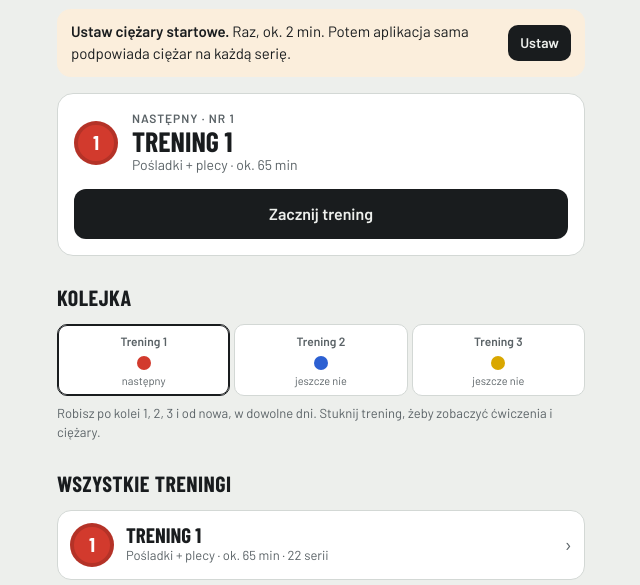
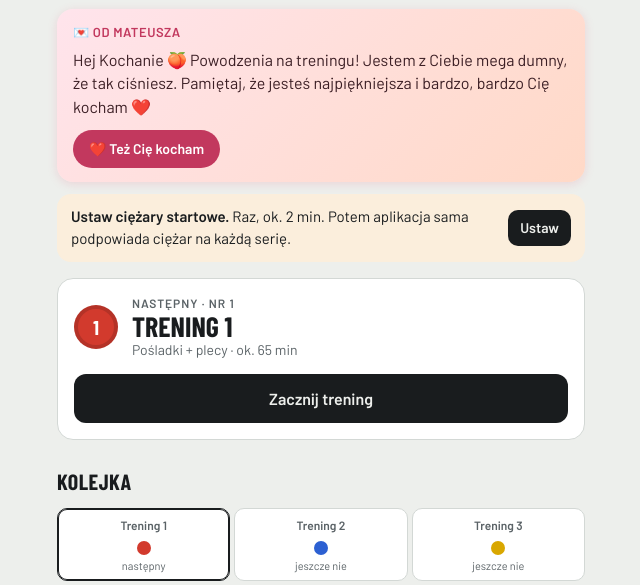
Before and after one commit to wisniowiecki777420/forma-zycia, a plain HTML site: page sandra/index.html in a window 1280 px wide. Shown: the part 101-686 px from the top of the page, without its empty margins (319-959 px from the left). Drawn offline with nearby package versions, Linux system fonts and the light colour scheme.

Commit message:
Forma Sandry: słodka notatka od Mateusza 💌
Co-Authored-By: Claude Opus 5.5 <noreply@anthropic.com>
Claude-Session: https://claude.ai/code/session_015H7nS6yAXVoWzbsqSTJGYe

```diff
--- a/sandra/index.html
+++ b/sandra/index.html
@@ -68,6 +68,10 @@ h2{font-family:var(--display);font-weight:700;font-size:22px;text-transform:uppe
 .btn.ghost{background:var(--sunk);color:var(--ink)}
 .btn.full{width:100%}
 .btn.small{padding:8px 12px;font-size:14px;border-radius:10px}
+.love{background:linear-gradient(135deg,#FFE4EC,#FFD9C7);color:#3B1E24;border-radius:16px;padding:14px 16px;margin-top:12px;box-shadow:0 2px 10px rgba(230,90,120,.18)}
+.love .lh{font-weight:700;font-size:13px;letter-spacing:.04em;text-transform:uppercase;color:#C2385E;margin-bottom:6px}
+.love p{margin:0 0 12px;font-size:16px;line-height:1.45}
+.love button{background:#C2385E;color:#fff;border:0;border-radius:999px;padding:9px 16px;font:inherit;font-weight:600;font-size:14px}
 .banner{display:flex;gap:12px;align-items:center;background:var(--warnbg);border-radius:14px;padding:12px 14px;margin-top:12px}
 .banner p{margin:0;flex:1;font-size:15px}
 
@@ -272,6 +276,10 @@ const TYPES=[["bb","Sztanga"],["db","Hantle"],["mc","Maszyna / wyciąg / Smith"]
 const WEEK=[{d:"Pn",w:"A"},{d:"Wt",w:"B"},{d:"Śr"},{d:"Cz",w:"C"},{d:"Pt"},{d:"So",w:"D"},{d:"Nd"}];
 const WEEKLBL=["Góra A","Dół A","wolne","Góra B","wolne","Dół B / sport","sport / Dół B"];
 const WARM=["Bieżnia 5 min, spokojnie","Mostki biodrowe bez ciężaru, 15 razy","1 lekka seria pierwszego ćwiczenia"];
+/* Słodkie notatki od Mateusza: nowa notatka = nowe id */
+const LOVE={id:"n1",text:"Hej Kochanie 🍑 Powodzenia na treningu! Jestem z Ciebie mega dumny, że tak ciśniesz. Pamiętaj, że jesteś najpiękniejsza i bardzo, bardzo Cię kocham ❤️"};
+const loveSeen=()=>{try{return localStorage.getItem("fzs_love_"+LOVE.id)==="1"}catch(e){return false}};
+const loveHTML=()=>LOVE&&!loveSeen()?`<div class="love" role="note"><div class="lh">💌 Od Mateusza</div><p>${esc(LOVE.text)}</p><button data-act="loveok">❤️ Też Cię kocham</button></div>`:"";
 const SPORTS=["Spacer","Bieganie","Basen","Rower","Inne"];
 const KGLBL={bb:"kg",db:"kg/szt.",mc:"kg",bw:"+kg",kb:"kg"};
 const KGHINT={bb:"cały ciężar ze sztangą",db:"jedna hantla",mc:"ciężar na stosie / Smithie",bw:"dociążenie, 0 = sama masa ciała",kb:"kettlebell"};
@@ -436,7 +444,7 @@ function viewPlan(){
   const ago=t=>{const d=Math.floor((Date.now()-t)/864e5);return d<=0?"dziś":d===1?"wczoraj":d+" dni temu"};
   const setup=needsSetup()?`<div class="banner"><p><b>${gymDone().length?"Uzupełnij ciężary dla nowych ćwiczeń.":"Ustaw ciężary startowe."}</b> Raz, ok. 2 min. Potem aplikacja sama podpowiada ciężar na każdą serię.</p><button class="btn small" data-act="gosetup">Ustaw</button></div>`:"";
   const last=g[g.length-1];
-  return `${setup}<section class="hero" style="--day:var(--${p.color})">
+  return `${loveHTML()}${setup}<section class="hero" style="--day:var(--${p.color})">
     <div class="hero-row">${plateHTML(w)}<div style="min-width:0"><div class="lbl">${title}</div><h3>${p.name}</h3><div class="small muted">${p.sub} · ${p.time}</div></div></div>
     <button class="btn full" data-act="${active?"resume":"start"}" data-w="${w}">${active?"Wróć do treningu":"Zacznij trening"}</button>
     ${last&&!active?`<div class="small muted">Ostatni: ${PLAN[last.wid].name}, ${ago(last.start)}. Łącznie ${g.length} ${g.length===1?"trening":g.length%10>=2&&g.length%10<=4&&(g.length%100<10||g.length%100>=20)?"treningi":"treningów"}.</div>`:""}</section>
@@ -581,6 +589,7 @@ function viewWorkout(){
   return `<div style="--day:var(--${p.color})">
   <div class="wohead">${plateHTML(s.wid)}<div class="t"><strong>${p.name}</strong><div class="small muted">Inaczej? Popraw i ✓</div><div class="prog"><i id="progBar"></i></div></div>
     <button class="btn small" data-act="finish">Zakończ</button></div>
+  ${loveHTML()}
   <details class="warm" ${s.warm.every(Boolean)?"":"open"}><summary><span>Rozgrzewka · 6 min</span><span class="muted num" id="warmCnt">${s.warm.filter(Boolean).length}/${WARM.length}</span></summary>
     ${WARM.map((w,i)=>`<label class="chk"><input type="checkbox" id="warm-${i}" data-warm="${i}" ${s.warm[i]?"checked":""}>${esc(w)}</label>`).join("")}</details>
   ${main.map(exCard).join("")}
@@ -662,6 +671,7 @@ document.addEventListener("click",ev=>{
   const a=ev.target.closest("[data-act]"); if(!a)return;
   const act=a.dataset.act;
   if(act!=="discard"&&act!=="hdel") delArm=null;
+  if(act==="loveok"){try{localStorage.setItem("fzs_love_"+LOVE.id,"1")}catch(e){}toast("❤️");render();return}
   if(act==="start") return startWorkout(a.dataset.w);
   if(act==="resume") return setTab("wo");
   if(act==="busy"){toast("Najpierw zakończ albo porzuć otwarty trening.");return}
```
